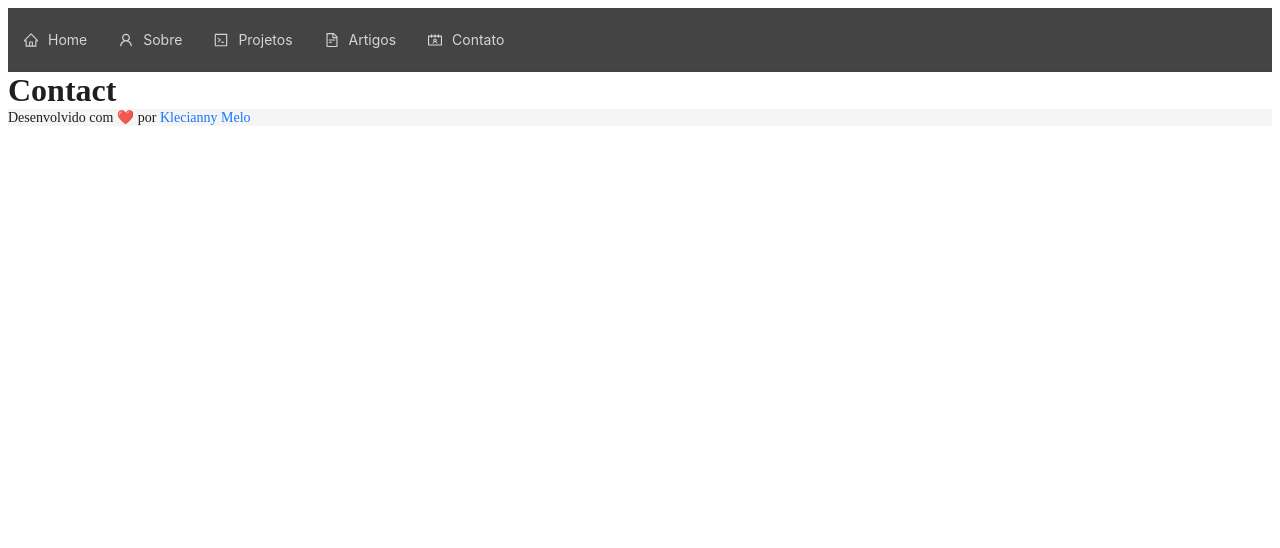
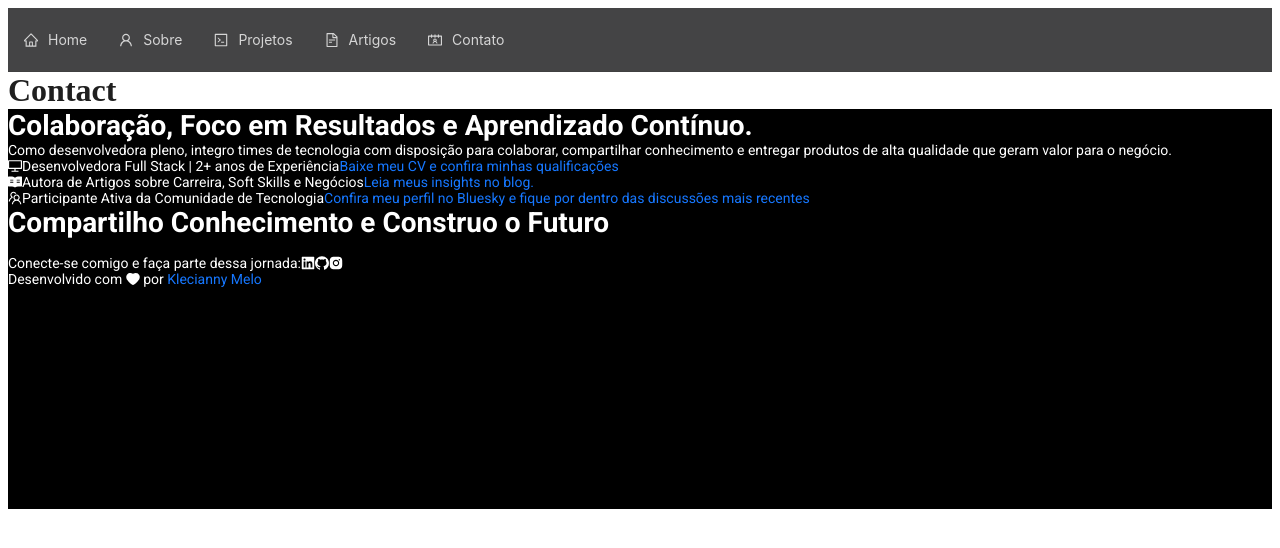
Before and after one commit to Kecbm/portfolio-v4, a React (Create React App) app: page /contact in a window 1280 px wide. Shown: the top 548 px of the page. Built offline with nearby package versions, Linux system fonts and the light colour scheme.

Commit message:
:lipstick: footer

```diff
--- a/src/components/Footer.tsx
+++ b/src/components/Footer.tsx
@@ -1,13 +1,48 @@
 import React from 'react';
-import { Layout } from 'antd';
-const { Footer: FooterComponent } = Layout;
+import { DesktopOutlined, ReadFilled, TeamOutlined, HeartFilled, LinkedinFilled, GithubFilled, InstagramFilled } from '@ant-design/icons';
+import { StyledFooter } from './StyledFooter';
 
 const Footer: React.FC = () => {
 
   return (
-    <FooterComponent>
-        Desenvolvido com ❤️ por <a href="https://github.com/kecbm">Klecianny Melo</a>
-    </FooterComponent>
+    <StyledFooter>
+      <h1>Colaboração, Foco em Resultados e Aprendizado Contínuo.</h1>
+      Como desenvolvedora pleno, integro times de tecnologia com disposição para colaborar, compartilhar conhecimento e entregar produtos de alta qualidade que geram valor para o negócio.
+
+      <br />
+
+      <DesktopOutlined />
+      Desenvolvedora Full Stack | 2+ anos de Experiência
+      <a href='#' target='_blank' rel='noreferrer'>Baixe meu CV e confira minhas qualificações</a>
+
+      <br />
+
+      <ReadFilled />
+      Autora de Artigos sobre Carreira, Soft Skills e Negócios
+      <a href='#' target='_blank' rel='noreferrer'>Leia meus insights no blog.</a>
+
+      <br />
+
+      <TeamOutlined />
+      Participante Ativa da Comunidade de Tecnologia
+      <a href='#' target='_blank' rel='noreferrer'>Confira meu perfil no Bluesky e fique por dentro das discussões mais recentes</a>
+
+      <br />
+
+      <h1>Compartilho Conhecimento e Construo o Futuro</h1>
+
+      <br />
+
+      Conecte-se comigo e faça parte dessa jornada:
+      <LinkedinFilled />
+      <GithubFilled />
+      {/* Bluesky */}
+      <InstagramFilled />
+
+      <br />
+
+      Desenvolvido com <HeartFilled /> por <a href="https://github.com/kecbm">Klecianny Melo</a>
+    </StyledFooter>
   );
 };
 
--- /dev/null
+++ b/src/components/StyledFooter.ts
@@ -0,0 +1,15 @@
+import styled from 'styled-components';
+import { Layout } from 'antd';
+
+const { Footer: AntFooter } = Layout;
+
+const StyledFooter = styled(AntFooter)`
+  max-width: 100%;
+  background-color: #000000;
+  color: #FFFFFF;
+  height: 50vh;
+  padding: 100px 400px 100px 400px;
+  font-family: 'Roboto';
+`;
+
+export { StyledFooter };
```
